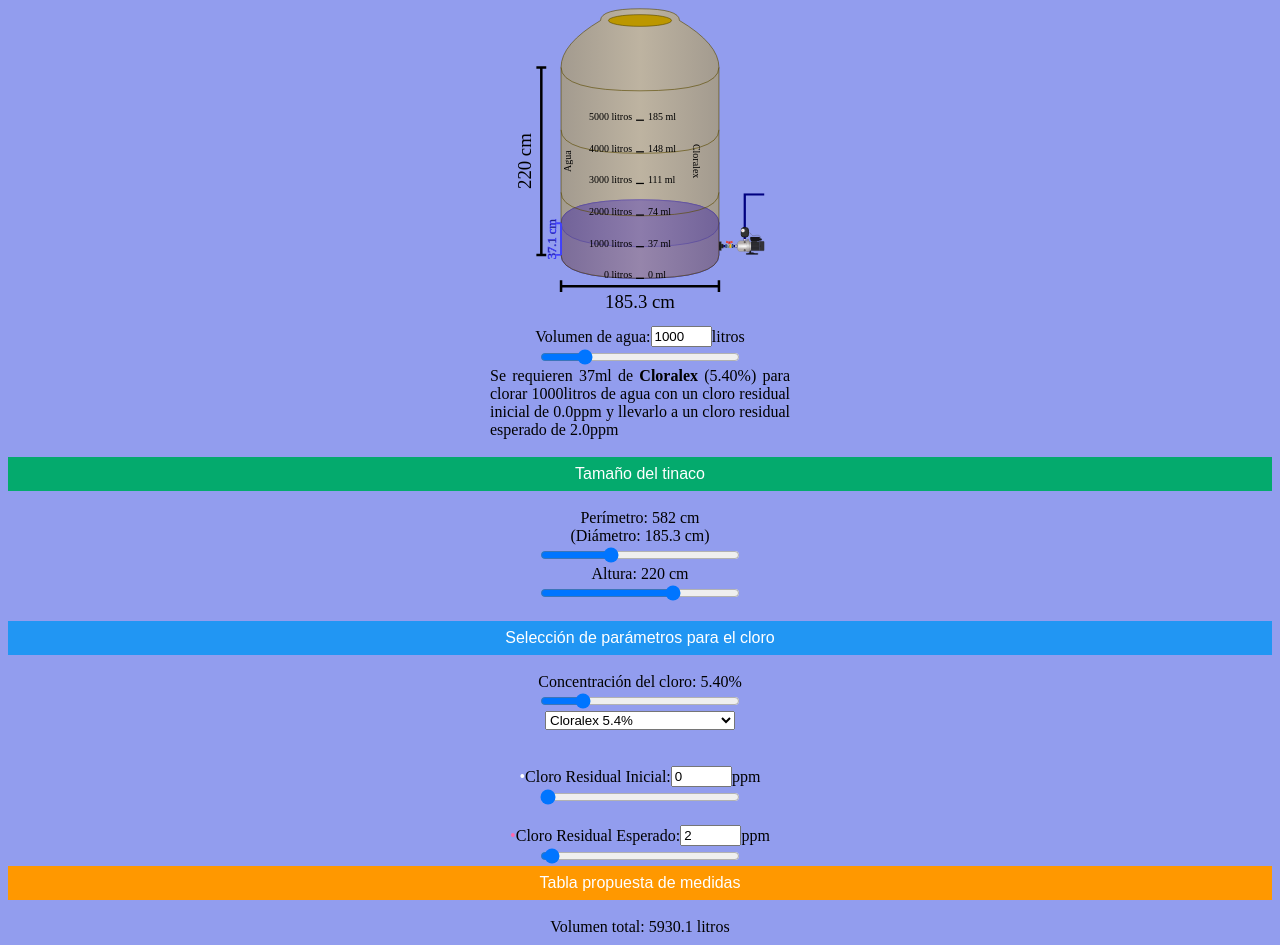
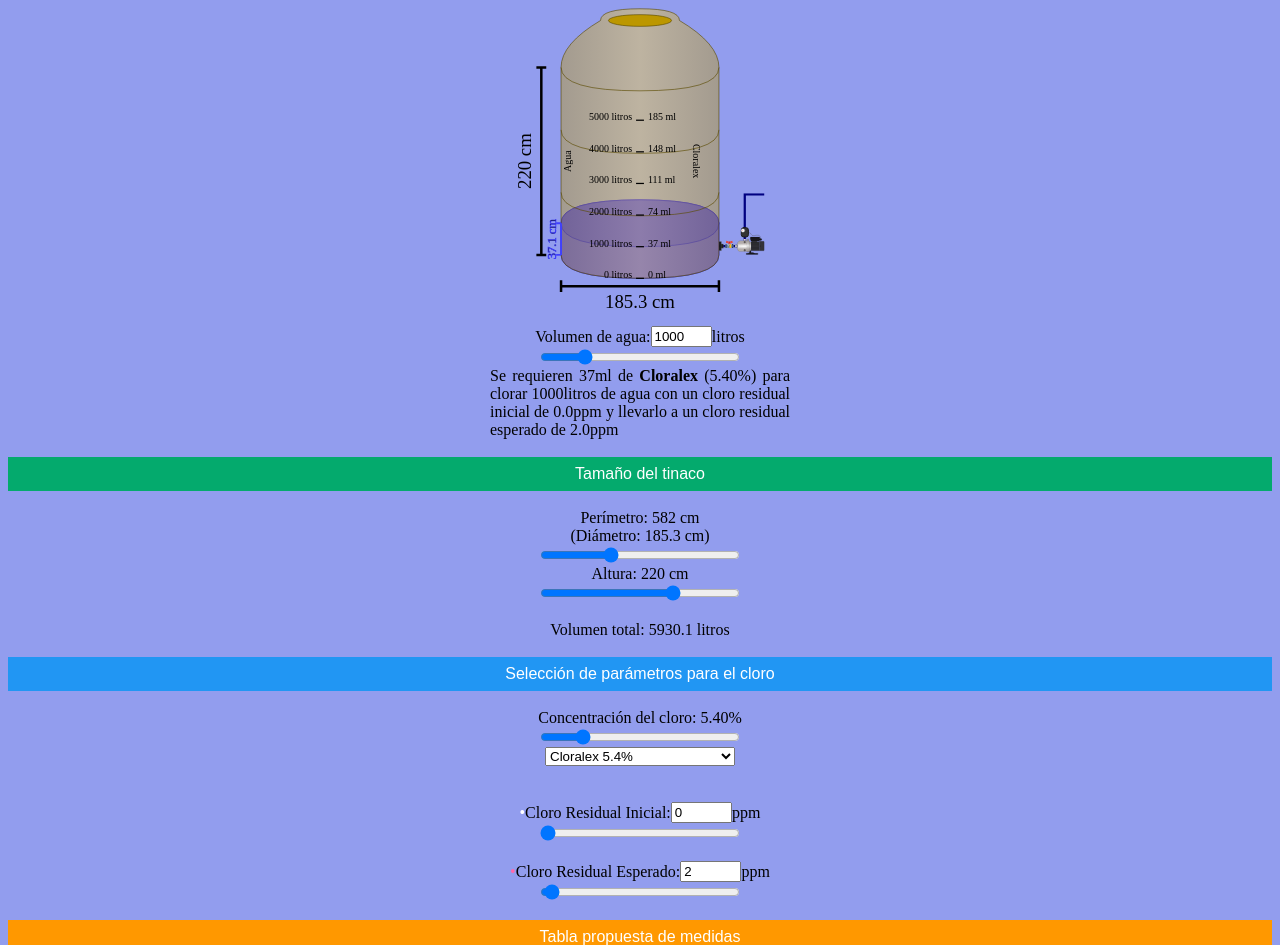
Before and after one commit to alejandrocof/Tinaco, a plain HTML site: page index.html in a window 1280 px wide. Shown: the top 945 px of the page. Drawn offline with Linux system fonts and the light colour scheme.

Commit message:
se cambio la localización del volumen

```diff
--- a/index.html
+++ b/index.html
@@ -58,6 +58,10 @@
         <input class="width200" id="alturaInput" type="range" step="1">
     </div>
     <br>
+    <div class="center">
+    <label class="center" id="volumenLabel"></label>
+    </div>
+    <br>
 
 
     <label class="center labelWhite chlorinated" >Selección de parámetros para el cloro</label>
@@ -95,13 +99,9 @@
     </div>
 
 
-
+    <br>
     <label class="center labelWhite tabla" >Tabla propuesta de medidas</label>
     <br>
-    <label class="center" id="volumenLabel"></label>
-    <br>
-
-
     <div class="center">
         <table id='alturaVolumenTable' style="width:350px;" >
             <thead></thead>
```
